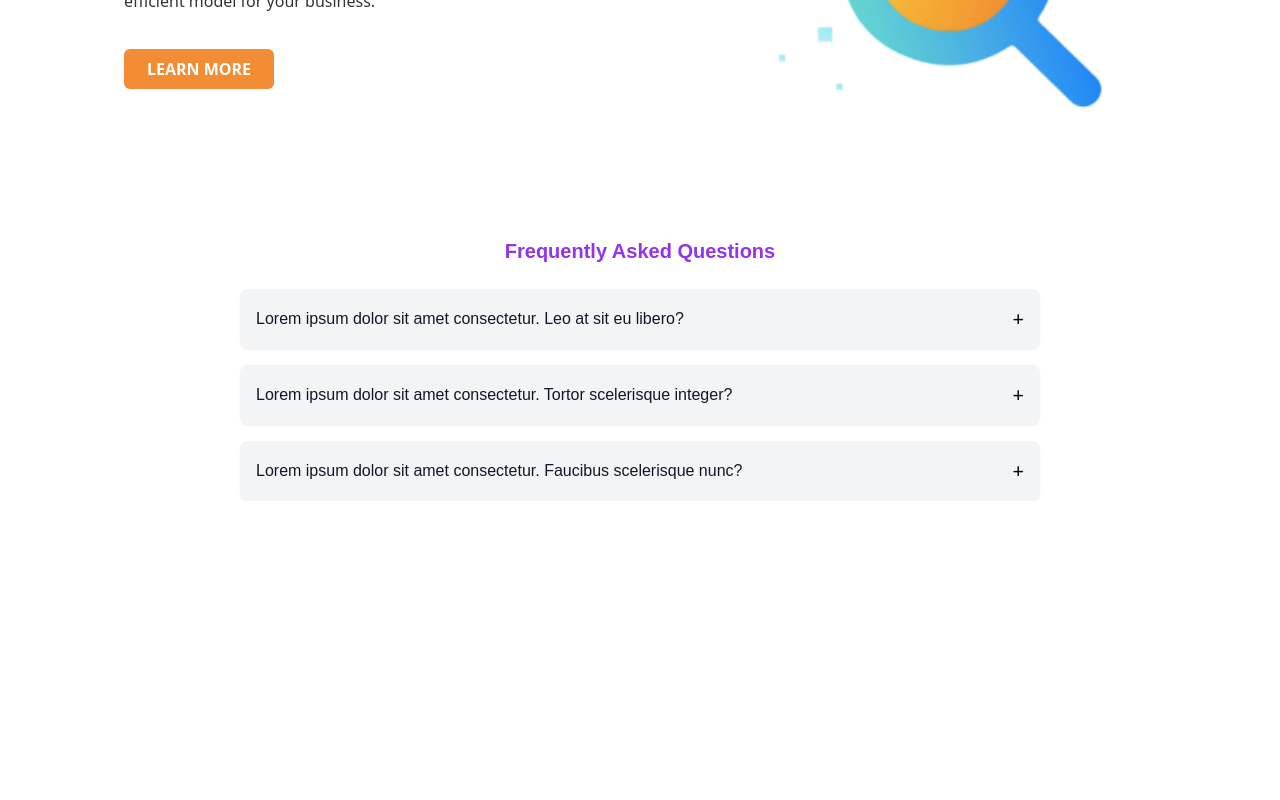
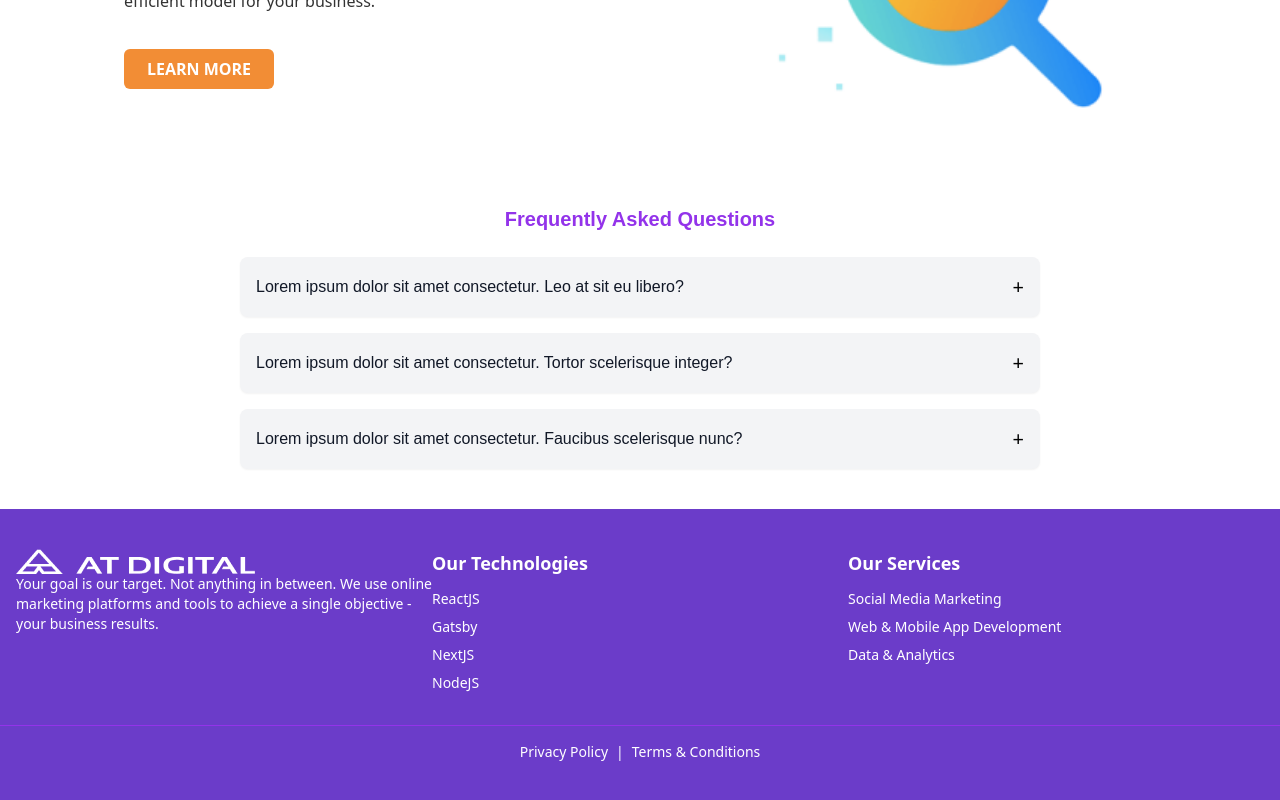
Before and after one commit to SusithD/landing-page, a React (Create React App) app: page / in a window 1280 px wide. Shown: the part 1552-2352 px from the top of the page. Before the commit the page ends 2053 px from the top, so only its background shows below. Built offline with nearby package versions, Linux system fonts and the light colour scheme.

Commit message:
Footer Section implemented

```diff
--- a/src/App.js
+++ b/src/App.js
@@ -4,6 +4,7 @@ import HeroSection from './components/HeroSection';
 import FrameSection from './components/FrameSection';
 import FrameSectionSecond from './components/FrameSectionSecond';
 import FAQSection from './components/FAQSection';
+import Footer from './components/Footer';
 
 const App = () => {
   return (
@@ -13,9 +14,7 @@ const App = () => {
       <FrameSection />
       <FrameSectionSecond />
       <FAQSection /> {/* Add FrameSection here */}
-      <footer>
-        {/* Footer content */}
-      </footer>
+      <Footer />
     </>
   );
 };
--- a/src/components/FAQSection.jsx
+++ b/src/components/FAQSection.jsx
@@ -26,9 +26,9 @@ const FAQSection = () => {
   ];
 
   return (
-    <section className="w-full max-w-[800px] mx-auto mt-16">
+    <section className="w-full max-w-[800px] mx-auto mt-8 px-4 sm:px-0">
       {/* Title */}
-      <h2 className="text-center text-xl font-poppins font-semibold text-purple-600 mb-6">
+      <h2 className="text-center text-lg sm:text-xl font-poppins font-semibold text-purple-600 mb-6">
         Frequently Asked Questions
       </h2>
 
@@ -45,11 +45,11 @@ const FAQSection = () => {
             onClick={() => toggleQuestion(index)}
           >
             <div className="flex justify-between items-center">
-              <h3 className="text-base font-poppins font-medium text-gray-900">
+              <h3 className="text-sm sm:text-base font-poppins font-medium text-gray-900">
                 {item.question}
               </h3>
               <span
-                className={`text-xl transition-transform ${
+                className={`text-lg sm:text-xl transition-transform ${
                   selectedQuestion === index ? "rotate-180" : "rotate-0"
                 }`}
               >
@@ -57,7 +57,9 @@ const FAQSection = () => {
               </span>
             </div>
             {selectedQuestion === index && (
-              <p className="mt-3 text-sm text-gray-700">{item.answer}</p>
+              <p className="mt-3 text-xs sm:text-sm text-gray-700">
+                {item.answer}
+              </p>
             )}
           </div>
         ))}
--- /dev/null
+++ b/src/components/Footer.jsx
@@ -0,0 +1,52 @@
+import React from "react";
+import logo from '../assets/logo.png';
+
+const Footer = () => {
+  return (
+    <footer className="text-white py-10 mt-10" style={{ backgroundColor: '#6B3CC9' }}>
+      <div className="container mx-auto px-4 flex flex-col md:flex-row justify-between items-start space-y-8 md:space-y-0">
+        {/* Left Section */}
+        <div className="w-full md:w-1/3">
+        <div>
+          <img src={logo} alt="Logo" className="w-[238.89px] h-[25px]" />
+        </div>
+          <p className="text-sm">
+            Your goal is our target. Not anything in between. We use online
+            marketing platforms and tools to achieve a single objective - your
+            business results.
+          </p>
+        </div>
+
+        {/* Middle Section */}
+        <div className="w-full md:w-1/3">
+          <h3 className="text-lg font-bold mb-3">Our Technologies</h3>
+          <ul className="space-y-2 text-sm">
+            <li>ReactJS</li>
+            <li>Gatsby</li>
+            <li>NextJS</li>
+            <li>NodeJS</li>
+          </ul>
+        </div>
+
+        {/* Right Section */}
+        <div className="w-full md:w-1/3">
+          <h3 className="text-lg font-bold mb-3">Our Services</h3>
+          <ul className="space-y-2 text-sm">
+            <li>Social Media Marketing</li>
+            <li>Web & Mobile App Development</li>
+            <li>Data & Analytics</li>
+          </ul>
+        </div>
+      </div>
+
+      {/* Bottom Section */}
+      <div className="border-t border-purple-600 mt-8 pt-4 text-center text-sm">
+        <span className="mr-2">Privacy Policy</span>
+        <span>|</span>
+        <span className="ml-2">Terms & Conditions</span>
+      </div>
+    </footer>
+  );
+};
+
+export default Footer;
--- a/tailwind.config.js
+++ b/tailwind.config.js
@@ -5,6 +5,9 @@ module.exports = {
   ],
   theme: {
     extend: {
+      colors: {
+        purpleCustom: '#6B3CC9',
+      },
       fontFamily: {
         inter: ['Inter', 'sans-serif'],
         poppins: ['Poppins', 'sans-serif'],
```
